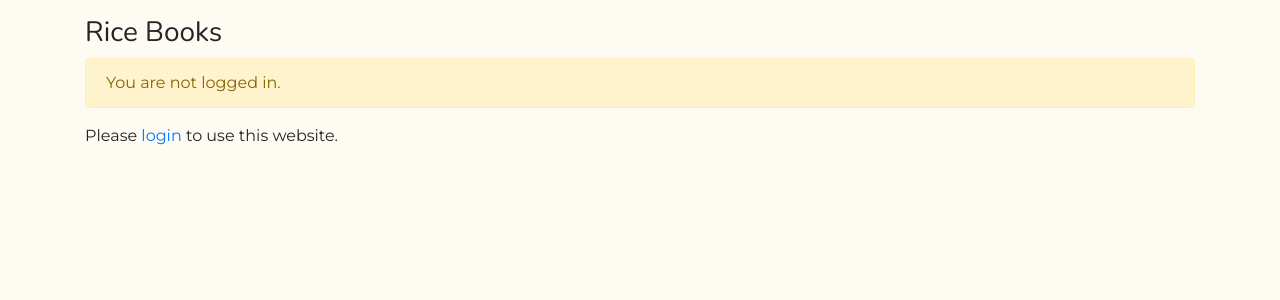
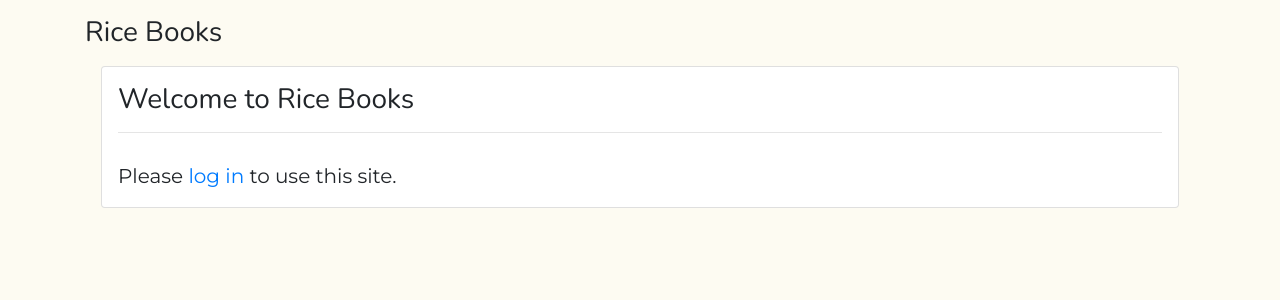
Before and after one commit to msmiki1218/c50web-project1, a Flask app: template templates/index.html in a window 1280 px wide. Shown: the part 56-356 px from the top of the page. Run offline with Flask 2, Linux system fonts and the light colour scheme; the template is opened without the code that fills it, so the values that code supplies are empty; some libraries are stand-ins or nearby versions.

Commit message:
styled pages and added logout.html page

```diff
--- a/application.py
+++ b/application.py
@@ -24,32 +24,36 @@ db = scoped_session(sessionmaker(bind=engine))
 
 # functions
 def addReview(revTuple):
+    # adds user review to reviews table
     db.execute("INSERT INTO reviews (user_id, book_id, rating, opinion) VALUES (:user_id, :book_id, :rating, :opinion)",
         {"user_id": revTuple[0], "book_id": revTuple[1], "rating": revTuple[2], "opinion": revTuple[3]})
     db.commit()
 
-# check if username in database
 def checkLoginInfo(username, password):
+    # check if username, password is in database for login
     if db.execute("SELECT * FROM users WHERE username = :username AND password = :password", {"username": username, "password": password}).rowcount == 0:
         return False
     else:
         return True
 
-# check if username in database
 def checkUsername(username):
+    # check if username in database for registration
     if db.execute("SELECT * FROM users WHERE username = :username ", {"username": username}).rowcount == 0:
         return False
     else:
         return True
 
 def checkReviews(book_id,user_id):
+    # check if user had written a review for a given book
     return db.execute("SELECT user_id FROM reviews WHERE book_id = :book_id", {"user_id": user_id, "book_id": book_id}).rowcount == 0
 
 def getBookbyISBN(isbn):
+    # gets book information using isbn number
     book = db.execute("SELECT * FROM books WHERE isbn = :isbn", {"isbn": isbn}).fetchone()
     return book
 
 def getReviews(book_id):
+    # gets list of reviews for a given book
 	review_list = []
 	book_reviews = db.execute("SELECT * FROM reviews WHERE book_id = :book_id", {"book_id": book_id})
 	for book_review in book_reviews:
@@ -60,14 +64,17 @@ def getReviews(book_id):
 	return review_list
 
 def getUserID(username):
+    # get user id for a given userame
 	user = db.execute("SELECT * FROM users WHERE username = :username", {"username": username}).fetchone()
 	return user.id
 
 def getUsername(user_id):
+    # get username given user id
 	user = db.execute("SELECT * FROM users WHERE id = :id", {"id": user_id}).fetchone()
 	return user.username
 
 def noReviews(book_id):
+    #checks if a given book idea has any reviews
     return db.execute("SELECT * FROM reviews WHERE book_id = :book_id", {"book_id": book_id}).rowcount==0
 
 # routes
@@ -87,7 +94,7 @@ def index():
         username = session['username']
     else:
         username = None
-    return render_template("index.html", title="Home", username=username)
+    return render_template("index.html", title = "Home")
 
 @app.route("/login", methods=['GET', 'POST'])
 def login():
@@ -102,6 +109,8 @@ def login():
                 return redirect(url_for('search'))
             else:
                 error = "Invalid credentials."
+    else:
+        error = "You are already logged in."
     return render_template("login.html", title = "Login", error=error, alert='danger')
 
 @app.route("/logout")
@@ -109,7 +118,7 @@ def logout():
     # remove the username from the session if it is there
     if g.username:
         session.pop('username', None)
-    return redirect(url_for('index'))
+    return render_template("logout.html", title = "Logout")
 
 @app.route("/register", methods=['GET', 'POST'])
 def register():
@@ -138,6 +147,7 @@ def search():
         books = None
         error = None
         if request.method == 'POST':
+            #search for book using provided information
             isbn = request.form['isbn']
             title = request.form['title']
             author = request.form['author']
--- a/templates/book.html
+++ b/templates/book.html
@@ -1,7 +1,7 @@
 {% extends "layout.html" %}
 {% block body %}
 {% if book %}
-<div class="card my-3 p-3">
+<div class="card m-3 p-3">
   <h5 class="card-title">More Information
     <hr>
   </h5>
@@ -15,7 +15,7 @@
 <!-- end card -->
 {% endif %}
 
-<div class="card p-3 mb-3">
+<div class="card p-3 m-3">
   <h5 class="card-title">Goodreads Reviews
     <hr>
   </h5>
@@ -45,7 +45,7 @@
 </div>
 <!-- end card two -->
 
-<div class="card p-3">
+<div class="card p-3 m-3">
   <h5 class="card-title">Add a Review
     <hr>
   </h5>
--- a/templates/index.html
+++ b/templates/index.html
@@ -1,9 +1,8 @@
-{% extends "layout.html" %} {% block body %} {% if username %}
-<div class="alert alert-info" role="alert">Logged in as {{ username }}.</div>
-<p>Please <a href="{{ url_for('logout') }}">logout</a> or use a menu link.</p>
-{% else %}
-<div class="alert alert-warning" role="alert">
-  You are not logged in.
+{% extends "layout.html" %} {% block body %}
+<div class="card p-3 m-3">
+  <h3 class="card-title">Welcome to Rice Books
+    <hr>
+  </h3>
+  <p class="card-text lead">Please <a href="{{ url_for('login')}}">log in</a> to use this site.</p>
 </div>
-<p>Please <a href="{{ url_for('login') }}">login</a> to use this website.</p>
-{% endif %} {% endblock %}
+{% endblock %}
--- a/templates/results.html
+++ b/templates/results.html
@@ -1,5 +1,5 @@
 {% extends "layout.html" %} {% block body %} {% if books %}
-<div class="card mb-3">
+<div class="card m-3 p-3">
   <div class="card-body">
     <ul>
       {% for book in books %}
--- a/templates/search.html
+++ b/templates/search.html
@@ -5,7 +5,7 @@
   {{ error }}
 </div>
 {% endif %}
-<div class="card my-3">
+<div class="card m-3 p-3">
   <div class="card-body">
     <form method="POST" autocomplete="on" class="card-text">
       <p>
--- a/templates/tester.html
+++ /dev/null
@@ -1,4 +0,0 @@
-{% extends "layout.html" %}
-{% block body %}
-User id is {{user_id}}
-{% endblock %}
```
Also changed, not shown: templates/login.html (+3 -13 lines), templates/logout.html (added, +8 -0 lines), .mypy_cache/3.7/application.meta.json, 2 other files.
